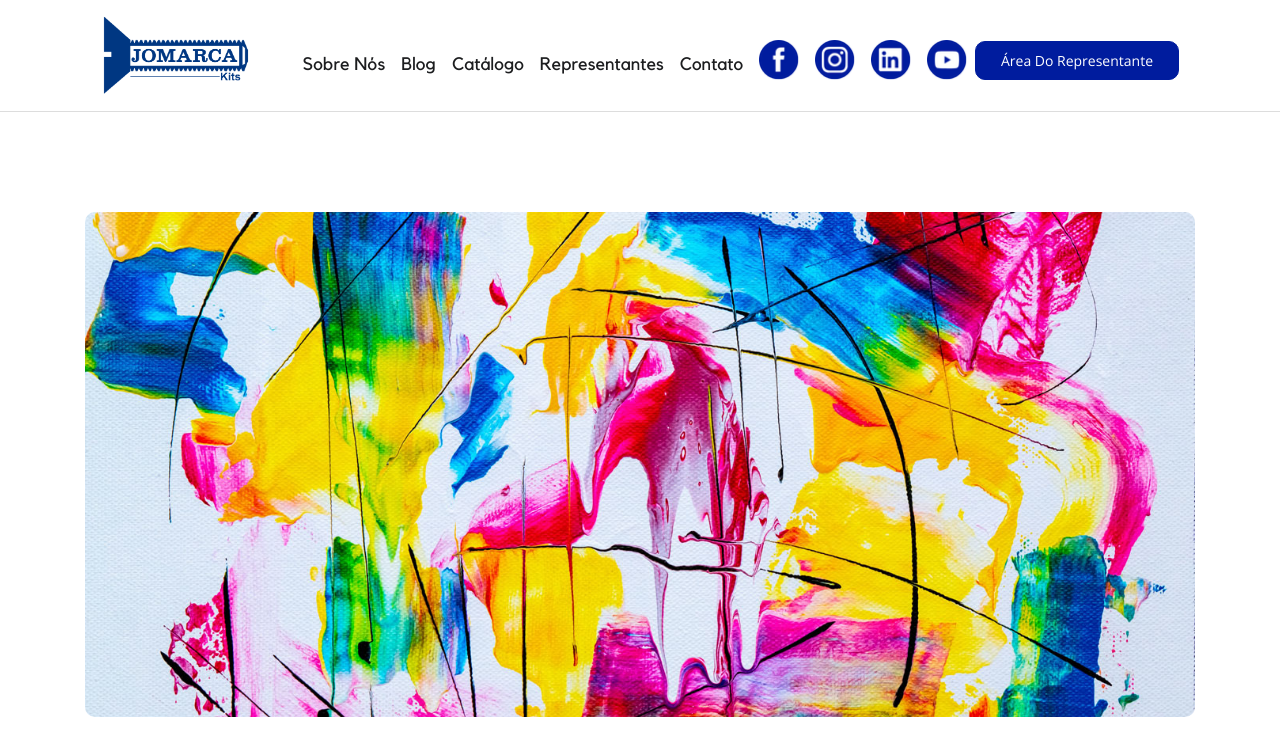
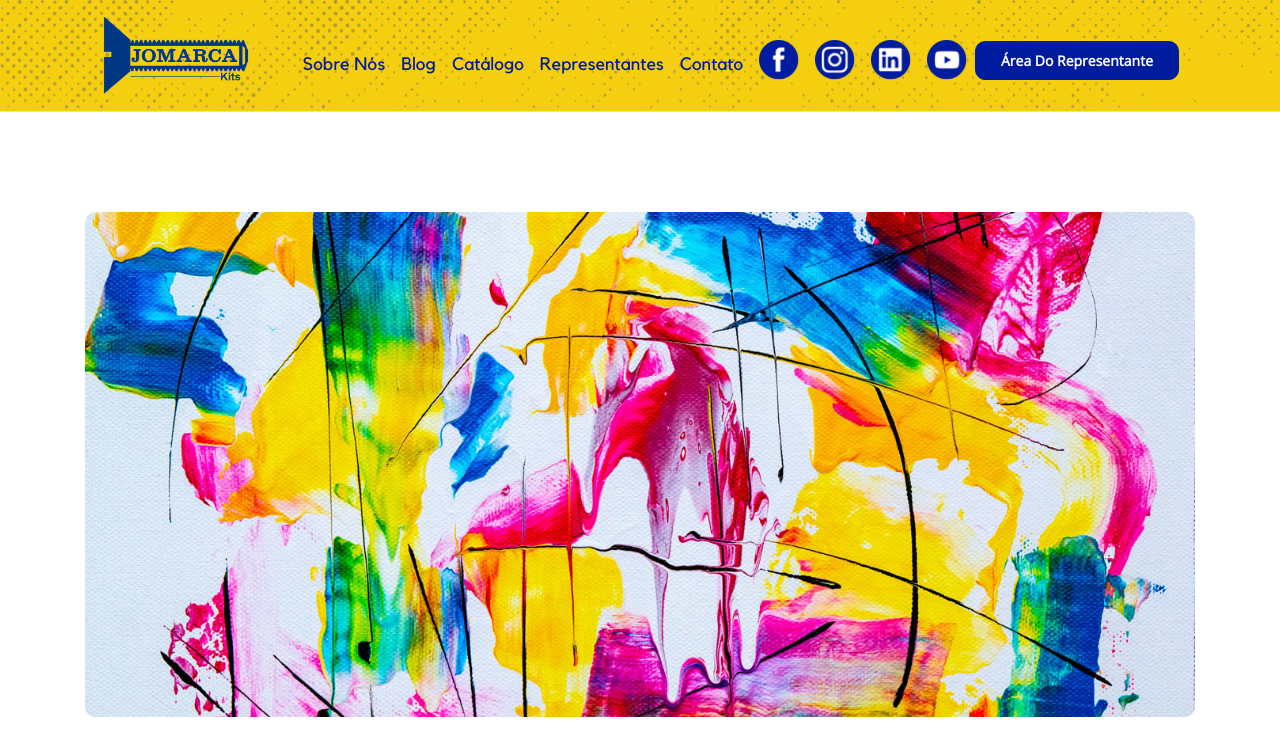
Before and after one commit to alankorn/JomarcaKits, a website: page blog/theme/index-full.html in a window 1280 px wide. Shown: the top 733 px of the page. Drawn offline with nearby package versions, Linux system fonts and the light colour scheme.

Commit message:
Correções de padronização

```diff
--- a/blog/theme/css/style.css
+++ b/blog/theme/css/style.css
@@ -94,6 +94,7 @@ nav ul li a{
   transition: all .8s;
   position: relative;
   padding-bottom: 3px;
+  color: #001c9e;
 }
 
 
@@ -312,12 +313,14 @@ select:focus {
   padding-top: 2%;
 }
 
+
 #areaRepBtn{
   background-color: #001c9e;
     transition: .2s;
     border-radius: 10px;
     align-items: center;
     border-color: #001c9e;
+    font-weight: 600;
 }
 
 .social{
--- a/blog/theme/index-full.html
+++ b/blog/theme/index-full.html
@@ -37,10 +37,10 @@ creditos:
 
 <body>
 <!-- navigation -->
-<header class="sticky-top bg-white border-bottom border-default">
+<header class="border-bottom border-default" style="background-image: url(../../Images/BG.png)">
    <div class="container">
 
-      <nav class="navbar navbar-expand-lg navbar-white">
+      <nav class="navbar navbar-expand-lg">
          <a class="navbar-brand" href="index.html">
             <img class="img-fluid" width="150px" src="../../Images/logo.png" alt="LogBook">
          </a>
```
